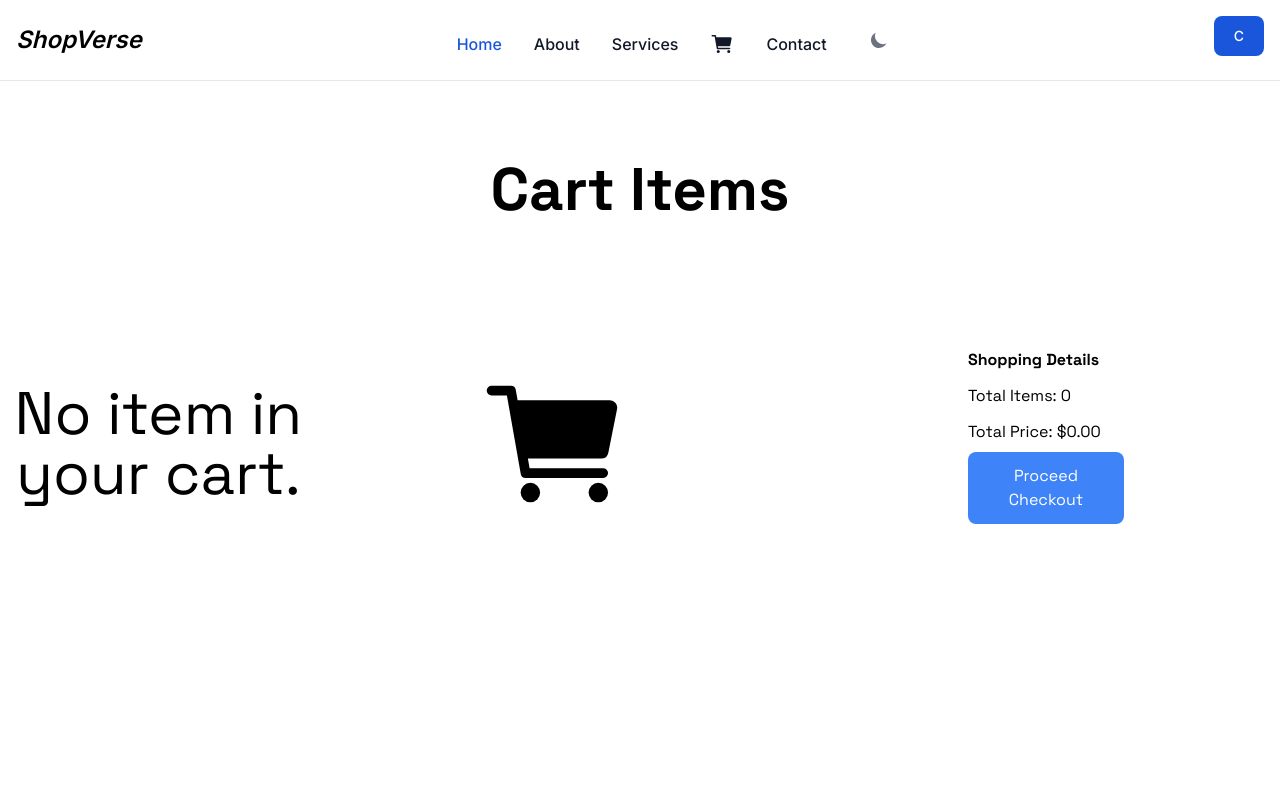
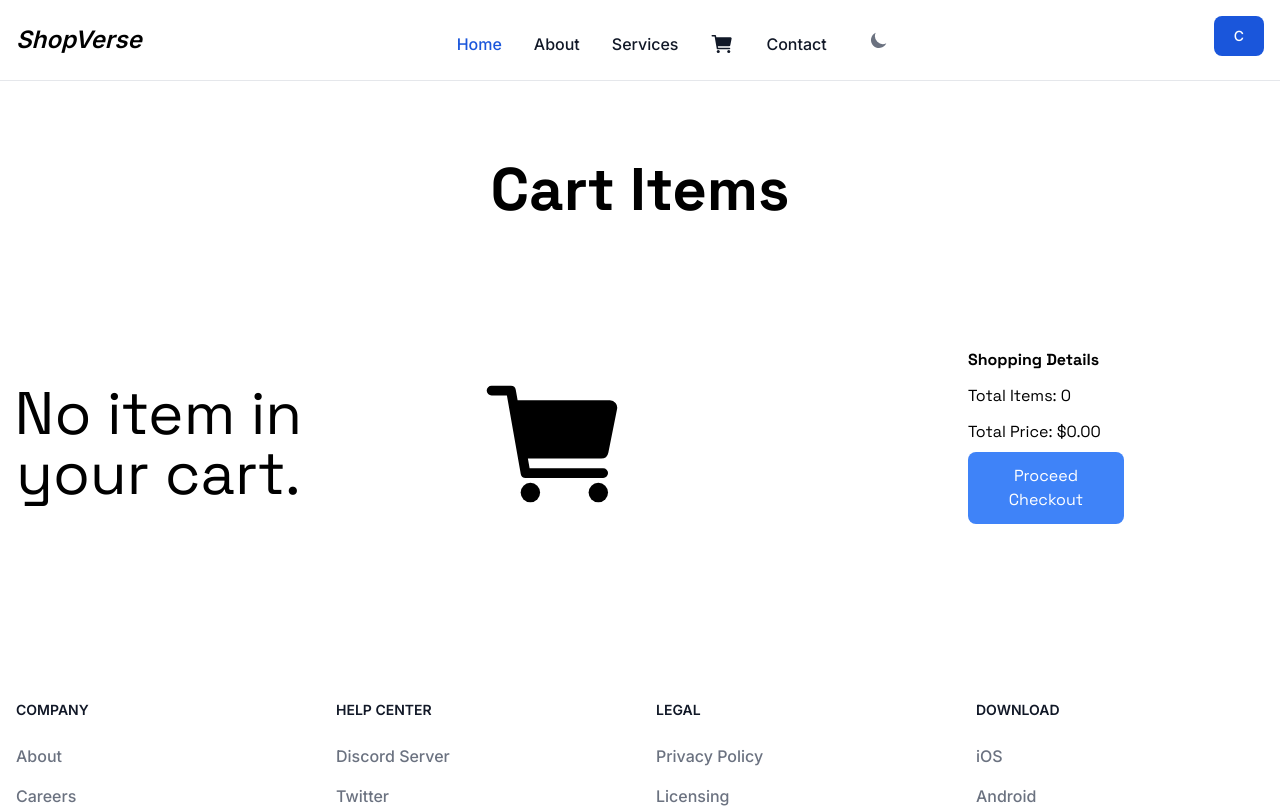
Before and after one commit to patrickiyiakimo/shopverse, a Next.js app: page /cart in a window 1280 px wide. Shown: the top 808 px of the page. Built offline with nearby package versions, Linux system fonts and the light colour scheme; a web font is replaced by a local one.

Commit message:
Added the footer component to all section of the screen

```diff
--- a/app/cart/page.tsx
+++ b/app/cart/page.tsx
@@ -59,7 +59,7 @@ const CartPage: React.FC = () => {
   );
 
   return (
-    <div className="pt-20 font-mont">
+    <div className="py-20 font-mont">
       <h1 className="py-20 text-center text-2xl font-bold md:text-4xl lg:text-6xl">
         Cart Items
       </h1>
--- a/app/layout.tsx
+++ b/app/layout.tsx
@@ -3,6 +3,7 @@ import { Inter } from "next/font/google";
 import { ThemeModeScript } from "flowbite-react";
 import Navbar from "@/components/Navbar"; // Import your Navbar component
 import "./globals.css";
+import Footer from "@/components/Footer";
 
 const inter = Inter({ subsets: ["latin"] });
 
@@ -24,6 +25,7 @@ export default function RootLayout({
       <body className={`${inter.className} dark:bg-gray-900 dark:text-white`}>
         <Navbar />
         {children}
+        <Footer />
       </body>
     </html>
   );
```
